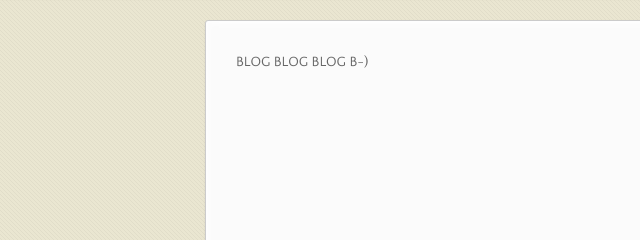
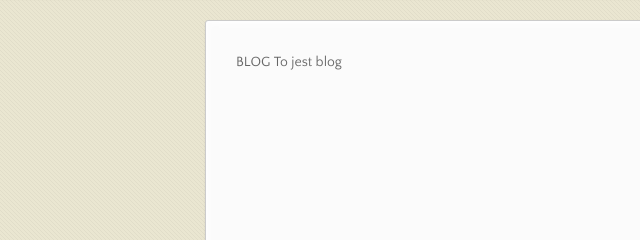
Before and after one commit to dzbanek2/blog, a plain HTML site: page index.html in a window 1280 px wide. Shown: the part 170-410 px from the top of the page, 110-750 px from the left. Drawn offline with nearby package versions, Linux system fonts and the light colour scheme.

Commit message:
Update index.html

```diff
--- a/index.html
+++ b/index.html
@@ -39,7 +39,7 @@
         <ul></ul>
       </nav>
       <section>
-        <p>BLOG BLOG BLOG B-)</p>
+        <p>BLOG To jest blog</p>
       </section>
       <footer>
         <p>Project maintained by <a href="https://github.com/dzbanek2">dzbanek2</a></p>
```
